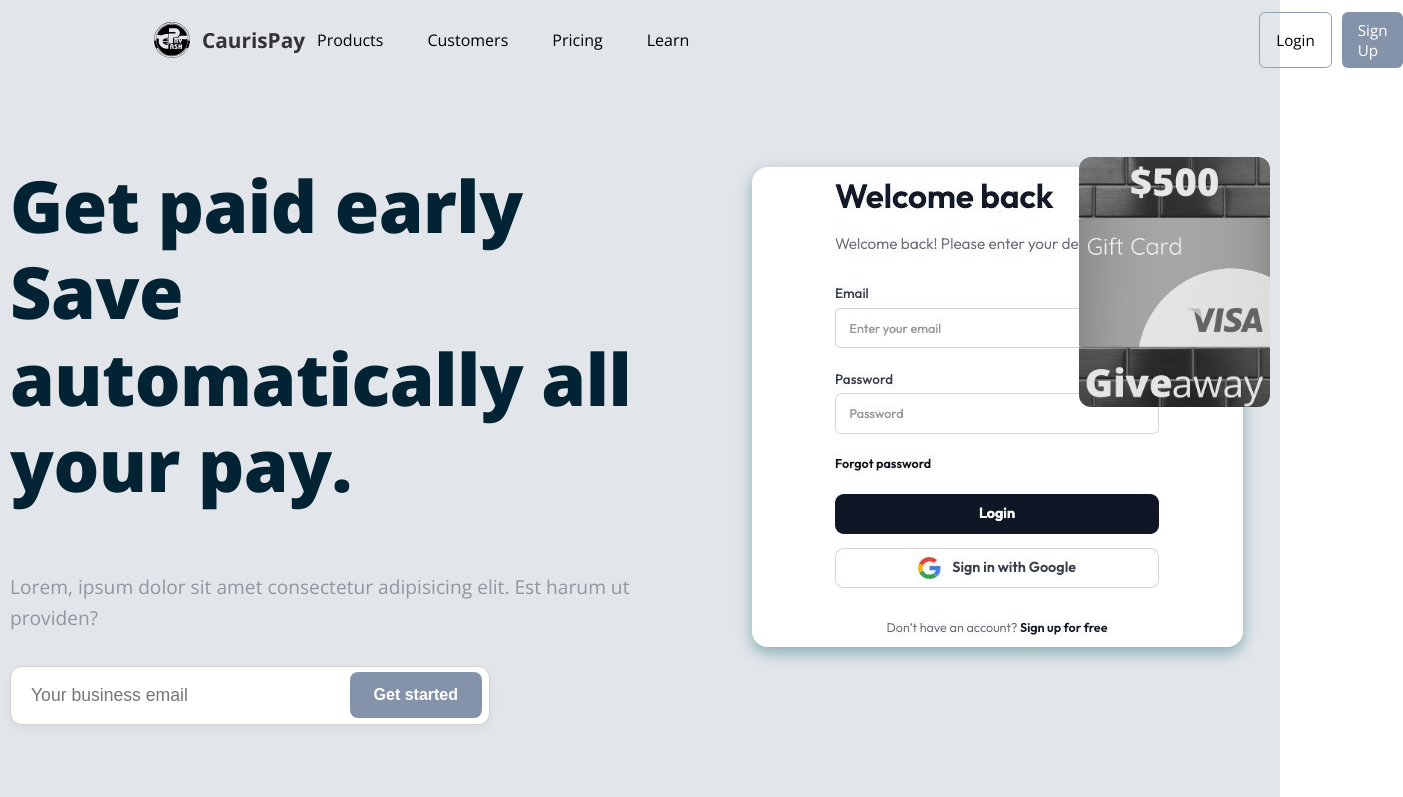
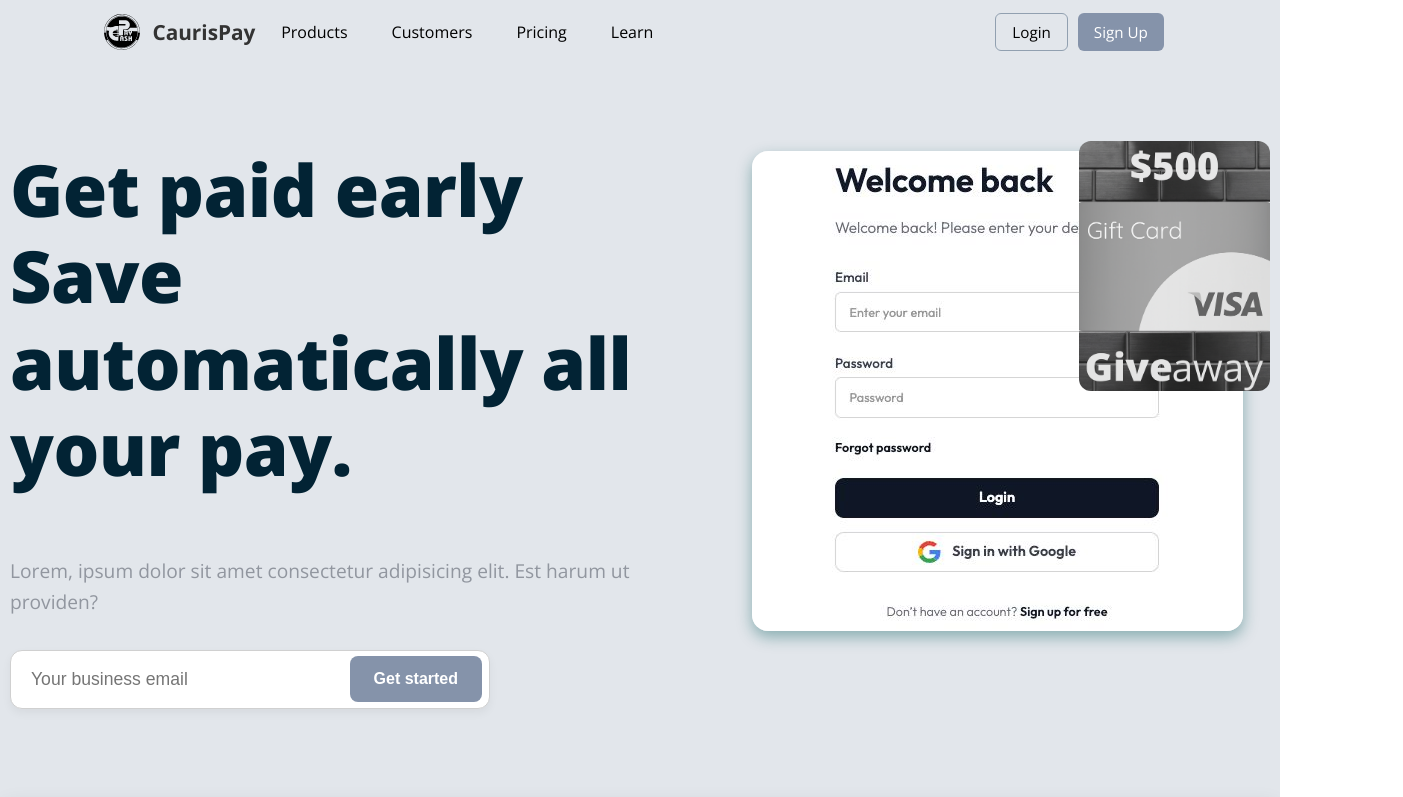
Before and after one commit to hippolite-oss/CaurisPayGray, a React (Vite) app: page / in a window 1280 px wide. Shown: the top 797 px of the page, 1403 px wide, since content can reach past the window. Built offline with nearby package versions, Linux system fonts and the light colour scheme.

Commit message:
Ajout de la taille d'ecarn au fichier css

```diff
--- a/src/components/header/header.css
+++ b/src/components/header/header.css
@@ -1,44 +1,61 @@
-
 .navbar {
   display: flex;
   justify-content: space-between;
   align-items: center;
-  padding: 12px 40px;
+  padding: 12px 5%;
   top: 0;
   z-index: 100;
   background-color: transparent;
   transition: background-color 0.3s ease, box-shadow 0.3s ease;
+  max-width: 100%;
+  box-sizing: border-box;
+}
+
+.navbar-container {
+  display: flex;
+  justify-content: space-between;
+  align-items: center;
+  width: 100%;
+  max-width: 1400px;
+  margin: 0 auto;
 }
 
 .navbar.scrolled {
   background-color: white;
-  box-shadow: 0 2px 10px rgba(0, 0, 0, 0.08);
+  box-shadow: 0 2px 10px rgba(0, 0, 0, 0.1);
 }
-
 
 .navbar-logo {
   display: flex;
   align-items: center;
   gap: 10px;
   z-index: 101;
-  margin-left: 7rem;
+  flex-shrink: 0;
 }
 
 .navbar-logo img {
   height: 40px;
+  width: auto;
 }
 
 .navbar-brand {
   font-size: 1.3rem;
   font-weight: bold;
   color: #333;
+  white-space: nowrap;
 }
 
+.navbar-content {
+  display: flex;
+  align-items: center;
+  gap: 30px;
+  flex: 1;
+  justify-content: center;
+}
 
 .navbar-links {
   display: flex;
   gap: 20px;
-  margin-right: 33rem;
 }
 
 .navbar-links a {
@@ -48,6 +65,7 @@
   transition: color 0.3s ease, background-color 0.3s ease;
   padding: 8px 12px;
   border-radius: 4px;
+  white-space: nowrap;
 }
 
 .navbar-links a:hover {
@@ -55,10 +73,11 @@
   background-color: #f5f9ff;
 }
 
-
 .navbar-buttons {
   display: flex;
   gap: 10px;
+  flex-shrink: 0;
+  margin-left: 300px;
 }
 
 .btn {
@@ -72,6 +91,7 @@
   align-items: center;
   justify-content: center;
   transition: all 0.3s ease;
+  white-space: nowrap;
 }
 
 .btn.login {
@@ -93,15 +113,6 @@
 .btn.signup:hover {
   background-color: #6b7688;
 }
-
-
-
-.navbar-content {
-  display: flex;
-  align-items: center;
-  gap: 30px;
-}
-
 
 .hamburger {
   display: none;
@@ -136,10 +147,20 @@
   transform: translateY(-7px) rotate(-45deg);
 }
 
+/* Media Queries */
+@media (min-width: 1201px) {
+  .navbar {
+    padding: 12px 8%;
+  }
 
-@media (min-width: 769px) and (max-width: 992px) {
+  .navbar-container {
+    max-width: 1600px;
+  }
+}
+
+@media (min-width: 769px) and (max-width: 1200px) {
   .navbar {
-    padding: 10px 25px;
+    padding: 10px 4%;
     background-color: white;
     box-shadow: 0 2px 10px rgba(0, 0, 0, 0.05);
     position: sticky;
@@ -147,7 +168,6 @@
   }
 
   .navbar-logo {
-    margin-left: 0;
     gap: 8px;
   }
 
@@ -161,7 +181,6 @@
 
   .navbar-links {
     gap: 15px;
-    margin-right: 0;
   }
 
   .navbar-links a {
@@ -187,7 +206,6 @@
   }
 }
 
-
 @media (max-width: 768px) {
   .navbar {
     padding: 1rem 1.5rem;
@@ -198,7 +216,6 @@
   }
 
   .navbar-logo {
-    margin-left: 0;
     z-index: 1001;
   }
 
@@ -233,7 +250,6 @@
     flex-direction: column;
     width: 100%;
     gap: 0.5rem;
-    margin-right: 0;
   }
 
   .navbar-links a {
@@ -267,7 +283,6 @@
     border-radius: 8px;
   }
 
-
   .navbar-overlay {
     position: fixed;
     top: 0;
@@ -285,7 +300,6 @@
     opacity: 1;
     visibility: visible;
   }
-
 
   .navbar-content.open .navbar-links a {
     animation: fadeInRight 0.5s ease forwards;
```
